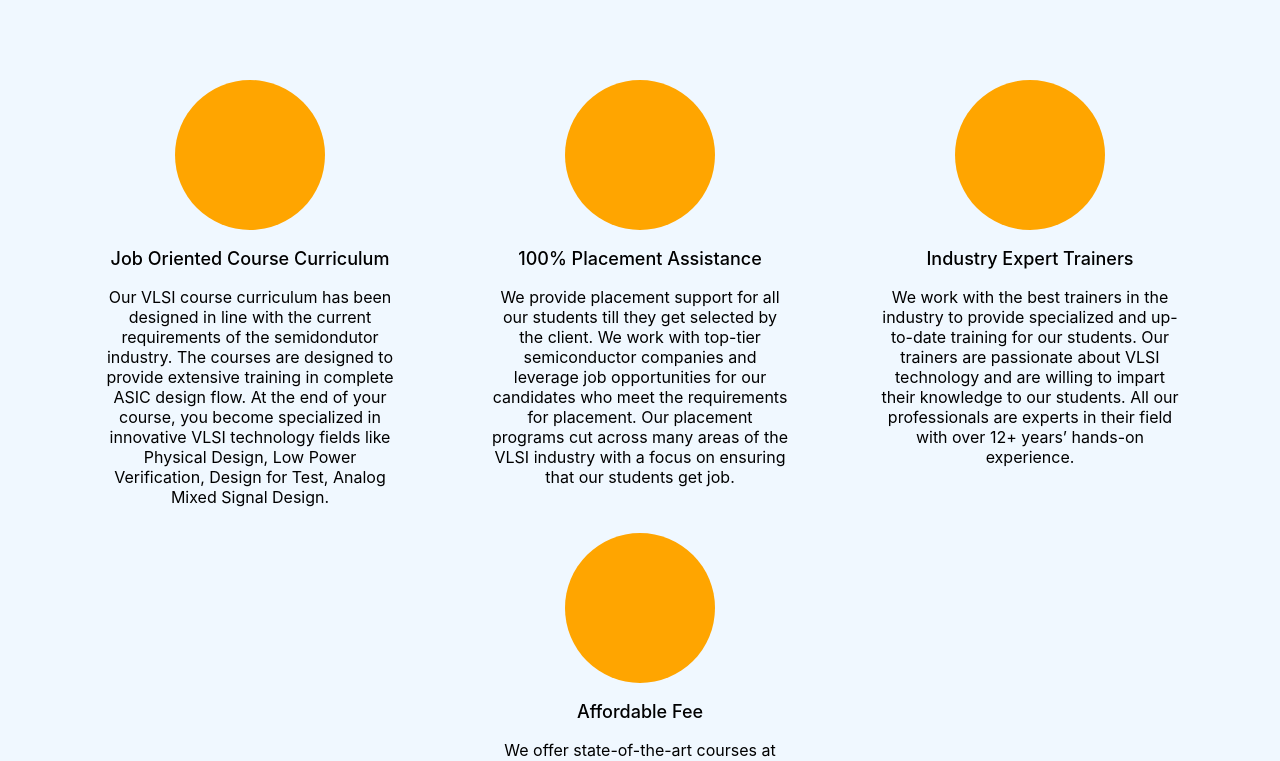
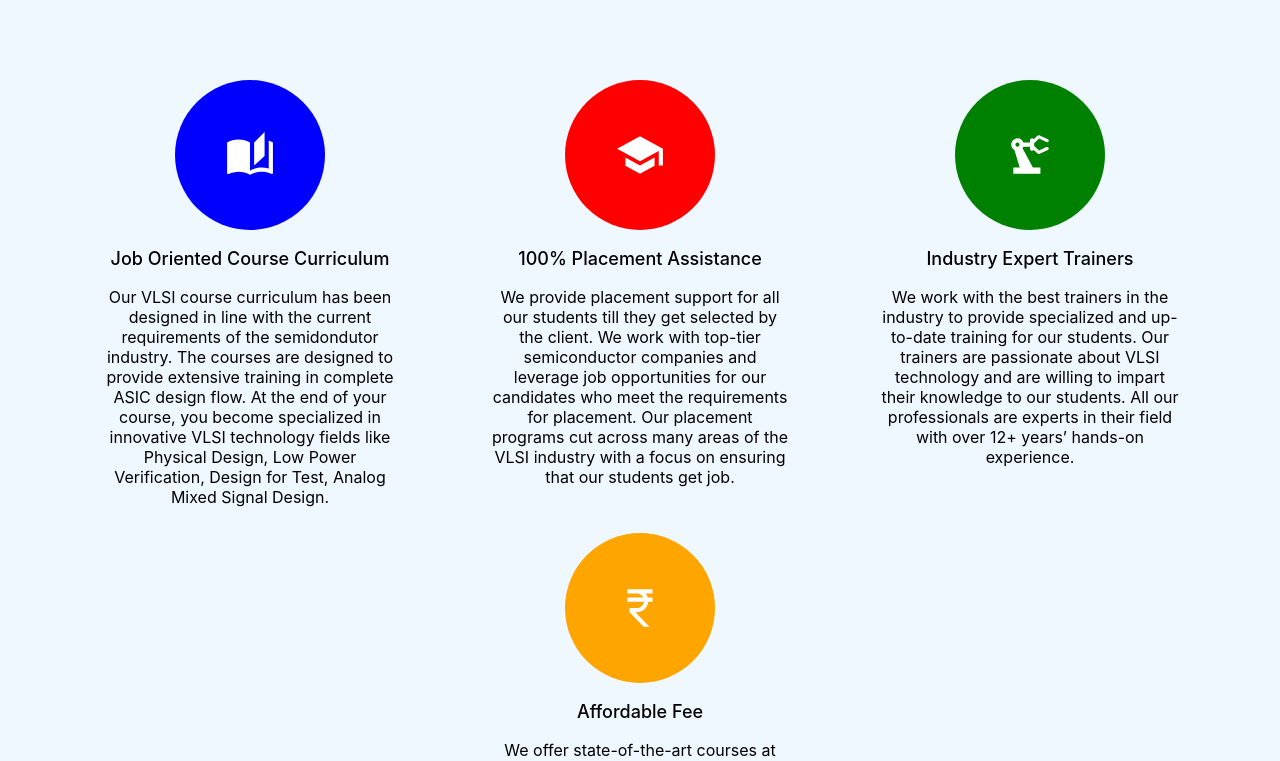
Before and after one commit to Purushothaman9148/vlsiapp, a React (Create React App) app: page / in a window 1280 px wide. Shown: the top 761 px of the page. Built offline with nearby package versions, Linux system fonts and the light colour scheme.

Commit message:
Added icons

```diff
--- a/package.json
+++ b/package.json
@@ -3,6 +3,11 @@
   "version": "0.1.0",
   "private": true,
   "dependencies": {
+    "@emotion/react": "^11.10.5",
+    "@emotion/styled": "^11.10.5",
+    "@fontsource/roboto": "^4.5.8",
+    "@mui/icons-material": "^5.11.0",
+    "@mui/material": "^5.11.1",
     "@testing-library/jest-dom": "^5.16.5",
     "@testing-library/react": "^13.4.0",
     "@testing-library/user-event": "^13.5.0",
--- a/public/index.html
+++ b/public/index.html
@@ -1,14 +1,12 @@
 <!DOCTYPE html>
 <html lang="en">
+
 <head>
   <meta charset="utf-8" />
   <link rel="icon" href="%PUBLIC_URL%/favicon.ico" />
   <meta name="viewport" content="width=device-width, initial-scale=1" />
   <meta name="theme-color" content="#000000" />
-    <meta
-      name="description"
-      content="Web site created using create-react-app"
-    />
+  <meta name="description" content="Web site created using create-react-app" />
   <link rel="apple-touch-icon" href="%PUBLIC_URL%/logo192.png" />
   <!--
       manifest.json provides metadata used when your web app is installed on a
@@ -24,8 +22,12 @@
       work correctly both with client-side routing and a non-root public URL.
       Learn how to configure a non-root public URL by running `npm run build`.
     -->
+  <link rel="stylesheet" href="https://fonts.googleapis.com/css?family=Roboto:300,400,500,700&display=swap" />
+  <link rel="stylesheet" href="https://fonts.googleapis.com/icon?family=Material+Icons" />
+
   <title>React App</title>
 </head>
+
 <body>
   <noscript>You need to enable JavaScript to run this app.</noscript>
   <div id="root"></div>
@@ -40,4 +42,5 @@
       To create a production bundle, use `npm run build` or `yarn build`.
     -->
 </body>
+
 </html>
--- a/src/App.css
+++ b/src/App.css
@@ -59,7 +59,11 @@
   height: 150px;
   aspect-ratio: 1/1;
   border-radius: 50%;
-  background-color: orange;
+}
+
+.Icon-img-container{
+  color: #ffff;
+  padding: 50px;
 }
 
 .Icon-title{
--- a/src/section/Iconsection.js
+++ b/src/section/Iconsection.js
@@ -1,24 +1,34 @@
+
+//Icon list
+import AutoStoriesIcon from '@mui/icons-material/AutoStories';
+import SchoolIcon from '@mui/icons-material/School';
+import PrecisionManufacturingIcon from '@mui/icons-material/PrecisionManufacturing';
+import CurrencyRupeeIcon from '@mui/icons-material/CurrencyRupee';
 
 const Icondata = [
     {
-        "icon": "",
+        "icon": <AutoStoriesIcon className="Icon-img-container" style={{ height: 50, width: 50 }} />,
         "title": "Job Oriented Course Curriculum",
-        "content": "Our VLSI course curriculum has been designed in line with the current requirements of the semidondutor industry. The courses are designed to provide extensive training in complete ASIC design flow. At the end of your course, you become specialized in innovative VLSI technology fields like Physical Design, Low Power Verification, Design for Test, Analog Mixed Signal Design."
+        "content": "Our VLSI course curriculum has been designed in line with the current requirements of the semidondutor industry. The courses are designed to provide extensive training in complete ASIC design flow. At the end of your course, you become specialized in innovative VLSI technology fields like Physical Design, Low Power Verification, Design for Test, Analog Mixed Signal Design.",
+        "backgroundcolor": "blue"
     },
     {
-        "icon": "",
+        "icon": <SchoolIcon className="Icon-img-container" style={{ height: 50, width: 50 }} />,
         "title": "100% Placement Assistance",
-        "content": "We provide placement support for all our students till they get selected by the client. We work with top-tier semiconductor companies and leverage job opportunities for our candidates who meet the requirements for placement. Our placement programs cut across many areas of the VLSI industry with a focus on ensuring that our students get job."
+        "content": "We provide placement support for all our students till they get selected by the client. We work with top-tier semiconductor companies and leverage job opportunities for our candidates who meet the requirements for placement. Our placement programs cut across many areas of the VLSI industry with a focus on ensuring that our students get job.",
+        "backgroundcolor": "red"
     },
     {
-        "icon": "",
+        "icon": <PrecisionManufacturingIcon className="Icon-img-container" style={{ height: 50, width: 50 }} />,
         "title": "Industry Expert Trainers",
-        "content": "We work with the best trainers in the industry to provide specialized and up-to-date training for our students. Our trainers are passionate about VLSI technology and are willing to impart their knowledge to our students. All our professionals are experts in their field with over 12+ years’ hands-on experience."
+        "content": "We work with the best trainers in the industry to provide specialized and up-to-date training for our students. Our trainers are passionate about VLSI technology and are willing to impart their knowledge to our students. All our professionals are experts in their field with over 12+ years’ hands-on experience.",
+        "backgroundcolor": "green"
     },
     {
-        "icon": "",
+        "icon": <CurrencyRupeeIcon className="Icon-img-container" style={{ height: 50, width: 50 }} />,
         "title": "Affordable Fee",
-        "content": "We offer state-of-the-art courses at very affordable prices. Our prices are very affordable and competitive with monthly EMI facility. We offer special discounts to students who are pursuing and having good percentage / CGPA."
+        "content": "We offer state-of-the-art courses at very affordable prices. Our prices are very affordable and competitive with monthly EMI facility. We offer special discounts to students who are pursuing and having good percentage / CGPA.",
+        "backgroundcolor": "orange"
     }
 ];
 
@@ -29,7 +39,7 @@ const Iconsection = () => {
             Icondata.map(x => {
                 return (
                     <div className="Iconsection-container">
-                        <div className="Icon-img">
+                        <div className="Icon-img" style={{ backgroundColor: x.backgroundcolor }}>
                             {x.icon}
                         </div>
                         <h3 className="Icon-title">
```
Also changed, not shown: 1 other file (tests, documents, lock files or other folders). Lines whose indentation alone changed are shown as unchanged.
